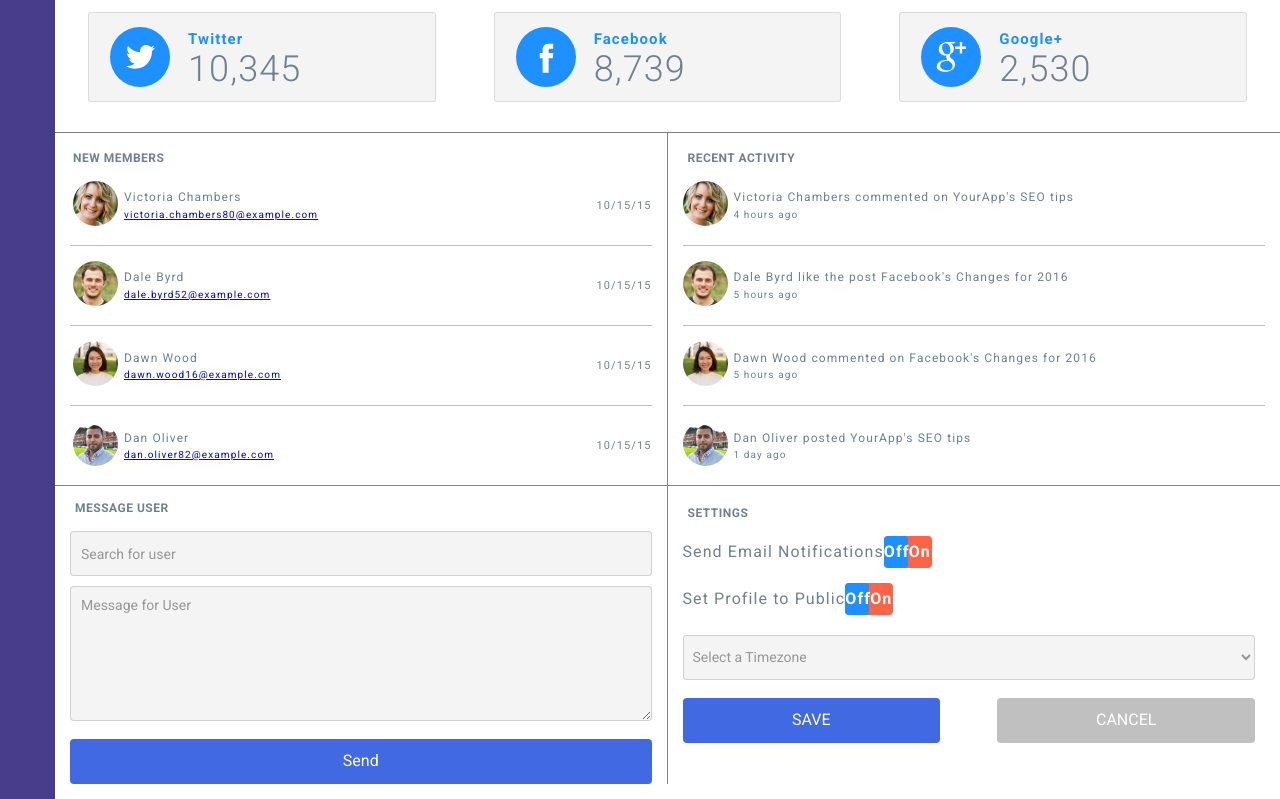
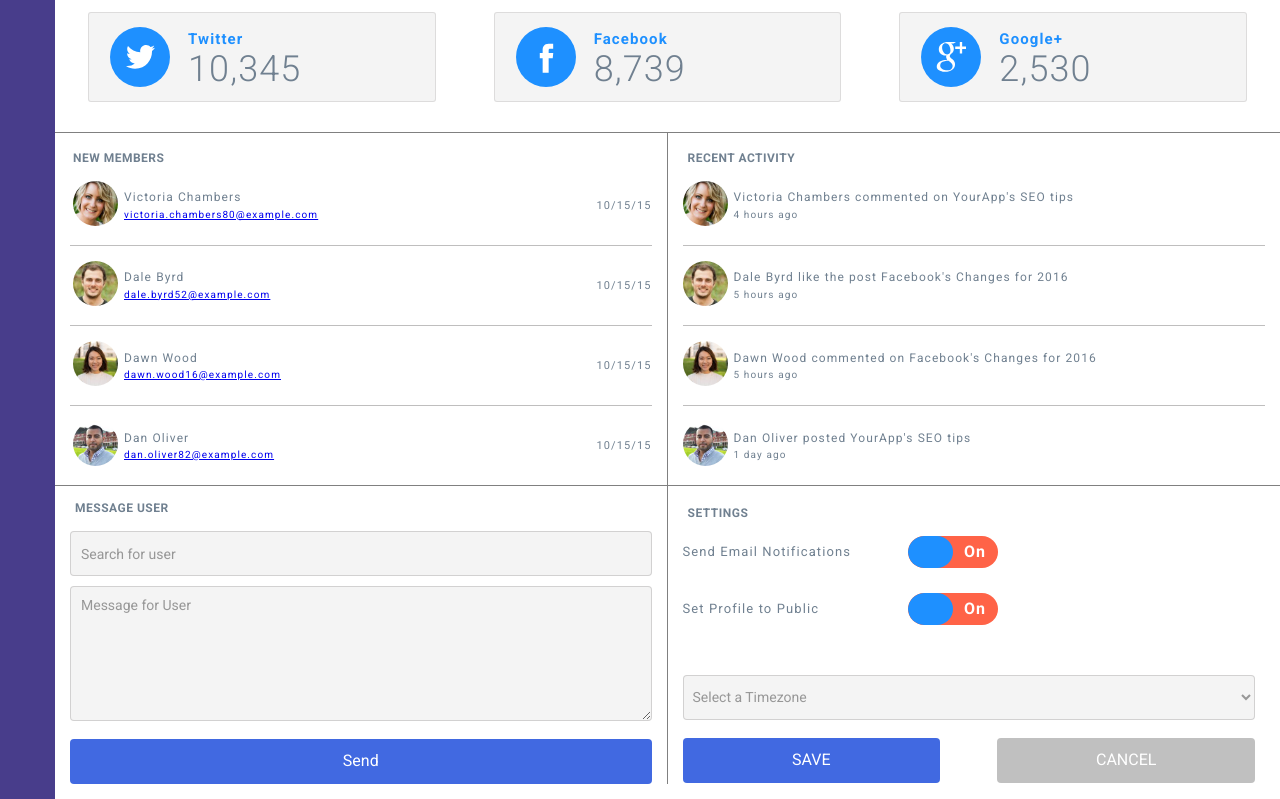
Before and after one commit to DevbySummer/WebApp-Dashboard, a plain HTML site: page index.html in a window 1280 px wide. Shown: the part 1101-1900 px from the top of the page. Drawn offline with nearby package versions, Linux system fonts and the light colour scheme.

Commit message:
Updated Settings section in 768px and 1024px

```diff
--- a/css/style.css
+++ b/css/style.css
@@ -83,7 +83,7 @@ h1 {
     letter-spacing: 1px;
     color: #fff;
     margin: auto;
-    margin-left: .8em; /* 16px * .8em = 12.8px */
+    margin-left: .6em;
 }
 
 h1 span {
@@ -107,7 +107,8 @@ header h3 {
 
 nav {
     display: flex;
-    justify-content: space-around;
+    /* justify-content: space-around; */
+    justify-content: center;
     align-items: center;
     grid-area: nav;
     background-color: #483D8B; /* DarkSlateBlue */
@@ -151,8 +152,8 @@ main {
 }
 
 .headline {
-    font-size: 19px;
-    margin-left: 5px;
+    font-size: 17px;
+    margin-left: 13px;
 }
 
 .row-dashboard-search {
@@ -160,7 +161,7 @@ main {
     align-items: center;
     justify-content: flex-end;
     flex-grow: 1;
-    margin-left: 15px;
+    margin-left: 10px;
     padding-right: 5px;
     border-left: 1px solid rgba(128, 127, 127, .3);
     border-bottom: 1px solid rgba(128, 127, 127, .3);
@@ -438,6 +439,29 @@ main {
 
 .settings-toggle input strong {
     padding-bottom: 10px;
+}
+
+label.switch-light.switch-candy {
+    display: flex;
+    align-items: center;
+}
+
+.switch-light.switch-candy strong {
+    flex-basis: 225px;
+}
+
+.switch-light span span {
+    width: 50px;
+}
+
+.switch-light.switch-candy > span,
+.switch-candy a
+{
+    border-radius: 25px;
+}
+
+.switch-candy a {
+    z-index: 10;
 }
 
 .row-settings .form-field {
@@ -859,15 +883,36 @@ select#timezone.form-field {
         margin-left: 0;
     }
 
+    .row-settings .settings-toggle {
+        padding-bottom: 30px;
+    }
+
+    .settings-toggle label:last-of-type {
+        padding-top: 10px;
+    }
+
+    .settings-toggle strong {
+        font-size: 13px;
+    }
+
     label.switch-light.switch-candy {
         display: flex;
         align-items: center;
-        /* justify-content: space-around; */
     }
 
-    .settings-toggle span {
+    .switch-light.switch-candy strong {
+        flex-basis: 225px;
+    }
 
+    .switch-light span span {
+        width: 45px;
+        height: 15px;
     }
+
+    .row-settings-container .form-field {
+        margin-top: 20px;
+    }
+
 }
 
 
@@ -1025,4 +1070,5 @@ select#timezone.form-field {
     select#timezone.form-field {
         padding-left: 5px;
     }
+
 }
--- a/index.html
+++ b/index.html
@@ -7,8 +7,8 @@
             @import url('https://fonts.googleapis.com/css2?family=Roboto:wght@300;400;700;900&display=swap');
             </style>
         <link rel="stylesheet" href="css/normalize.css">
+        <link rel="stylesheet" href="css/toggle-switch.css">
         <link rel="stylesheet" href="css/style.css">
-        <link rel="stylesheet" href="css/toggle-switch.css"
     </head>
 
     <body class="grid-container">
```
